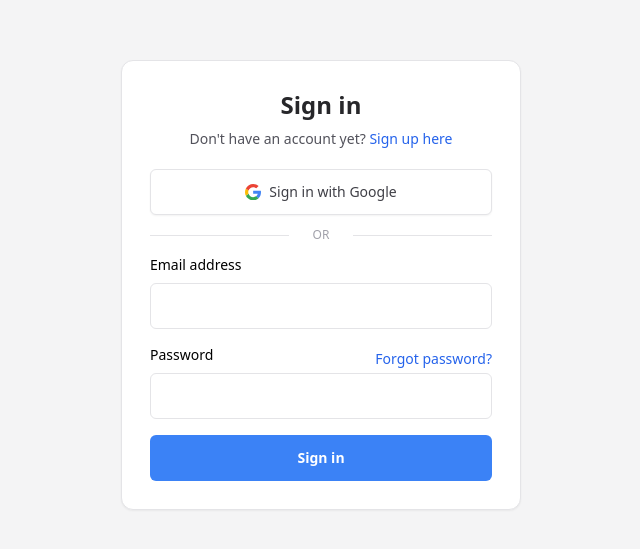
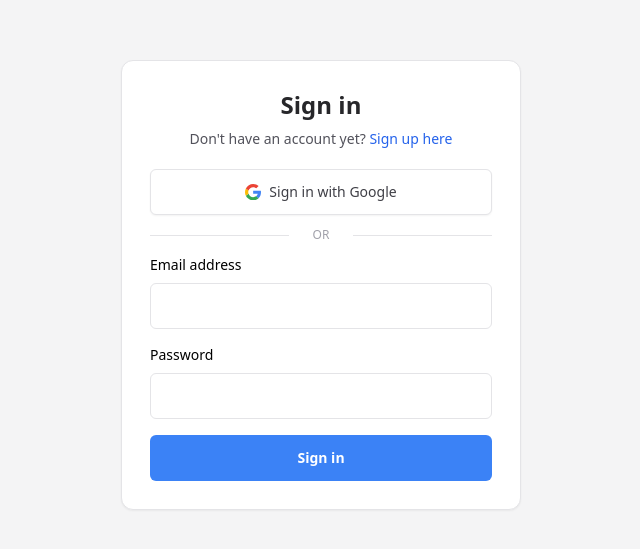
Before and after one commit to huaiyukhaw/lastqr, a Next.js app: page /login in a window 1280 px wide. Shown: the part 129-678 px from the top of the page, without its empty margins (319-959 px from the left). Built offline with nearby package versions, Linux system fonts and the light colour scheme; no server answers; a web font is replaced by a local one; what tailwindcss-radix would draw is missing.

Commit message:
remove forgot password link

```diff
--- a/pages/login.tsx
+++ b/pages/login.tsx
@@ -168,14 +168,14 @@ const LoginPage: NextPage = () => {
                       >
                         Password
                       </label>
-                      <Link href="/forgot">
+                      {/* <Link href="/forgot">
                         <a
                           className="text-sm font-medium text-blue-600 decoration-2 hover:underline dark:text-blue-500"
                           href="../../examples/html/recover-account.html"
                         >
                           Forgot password?
                         </a>
-                      </Link>
+                      </Link> */}
                     </div>
                     <div className="relative">
                       <input
```
